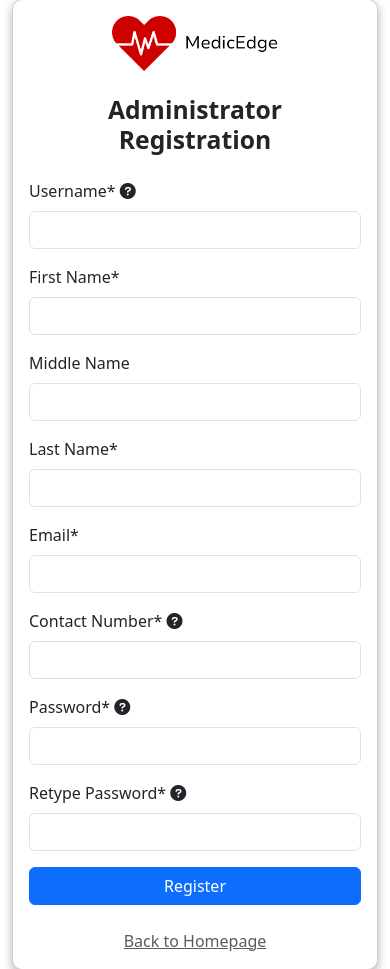
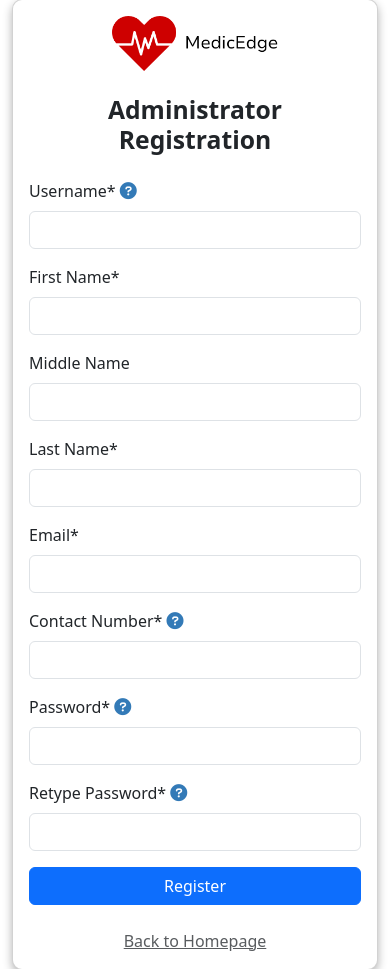
Before and after one commit to ivon-dev/MedicEdge, a PHP site: page /pages/auth/register_as_admin.php in a window 390 px wide. Shown: the part 97-1066 px from the top of the page. Run offline with PHP 8.4, Linux system fonts and the light colour scheme; data comes from the database, SQL or seed files in the repository; some libraries are stand-ins or nearby versions.

Commit message:
[OTHER] Updated styles

```diff
--- a/WEBAPP/styles/pages-styles/login-register_styles.css
+++ b/WEBAPP/styles/pages-styles/login-register_styles.css
@@ -11,3 +11,18 @@
     width: 50%;
     height: 50%;
 }
+
+/* Field Styles */
+.help-tooltip {
+    color: #337ab7;
+    font-size: 15.5px;
+}
+
+
+/* MOBILE STYLES */
+@media (max-width: 768px) {
+    .help-tooltip {
+        color: #337ab7;
+        font-size: 17px;
+    }
+}
```
Also changed, not shown: WEBAPP/styles/pages-styles/dashboard_styles.css (+10 -1 lines).
